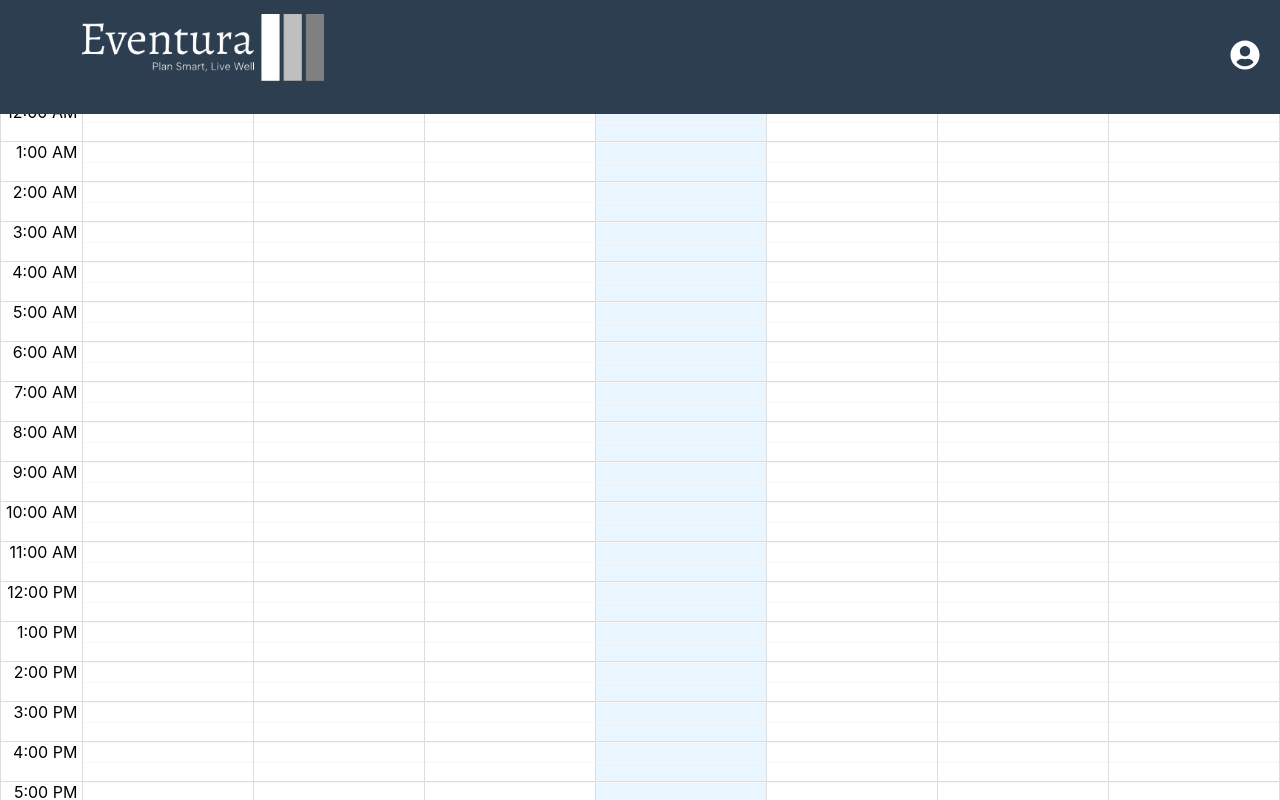
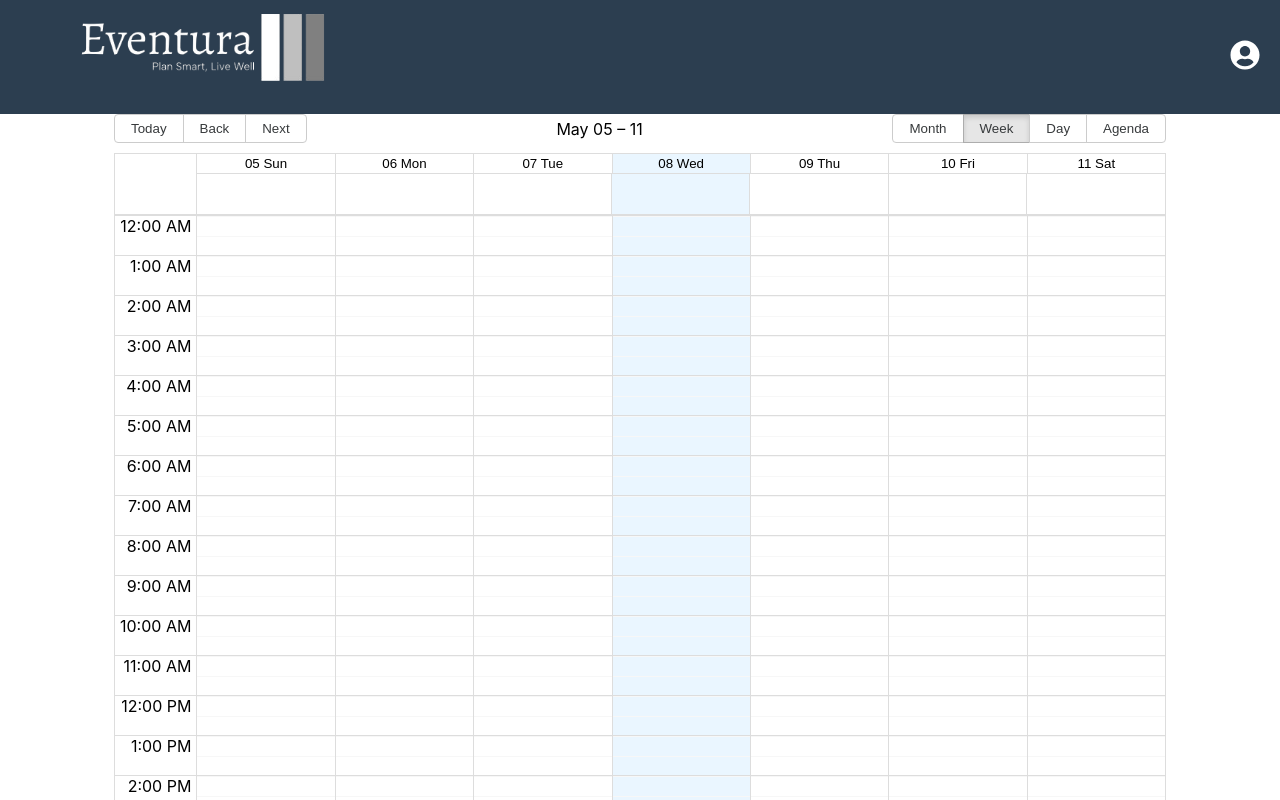
Before and after one commit to IsuriDisanayaka/eventuraClient, a React (Create React App) app in the folder client/: page / in a window 1280 px wide. Shown: the top 800 px of the page. Built offline with nearby package versions, Linux system fonts and the light colour scheme; no server answers.

Commit message:
add calendar schedule

```diff
--- a/client/src/components/nav/Navbar.css
+++ b/client/src/components/nav/Navbar.css
@@ -8,7 +8,7 @@
   height: 13vh;
   position: fixed;
   z-index: 1000;
-  width: -webkit-fill-available; /* This might need browser-specific prefixes or adjustments */
+  width: -webkit-fill-available;
 }
 
 .navbar-logo {
--- a/client/src/screen/Calendar.js
+++ b/client/src/screen/Calendar.js
@@ -141,7 +141,7 @@ function SchedulerCalendar() {
         defaultDate={new Date()}
         onSelectEvent={handleSelectEvent}
         onSelectSlot={handleSelectSlot}
-        style={{ height: "100%" }}
+        style={{ height: "100%", padding: "114px" }}
         onDoubleClickEvent={handleSelectEvent}
         timeslots={2}
         step={30}
```
